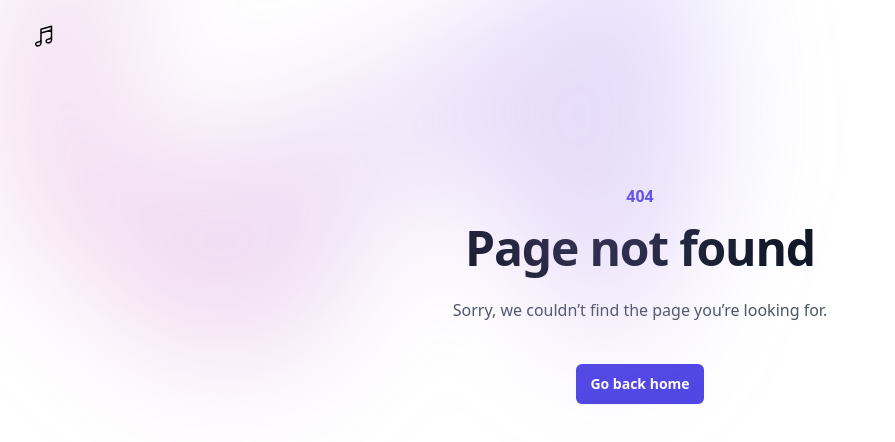
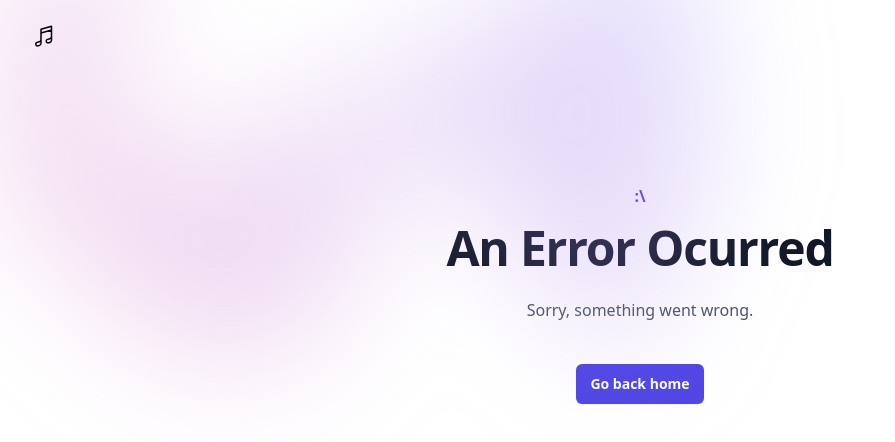
Before and after one commit to ericvtheg/beta-test-songs, a React (Vite) app in the folder client/: page /error in a window 1280 px wide. Before the commit this address had no page. Shown: the top 442 px of the page, without its empty margins (0-895 px from the left). Built offline with nearby package versions, Linux system fonts and the light colour scheme.

Commit message:
created error page

```diff
--- a/client/src/App.tsx
+++ b/client/src/App.tsx
@@ -13,6 +13,7 @@ import SongModal from "./Modals/Song-Modal";
 import TrackSuccessModal from "./Modals/Track-Success-Modal";
 import ReviewSuccessModal from "./Modals/Review-Success-Modal";
 import NoTracksAvailableModal from "./Modals/No-Tracks-Available";
+import Error from "./Pages/Error";
 
 const router = createBrowserRouter(
   createRoutesFromElements(
@@ -24,6 +25,7 @@ const router = createBrowserRouter(
       <Route path="track-success" element={<TrackSuccessModal />} />
       <Route path="review-success" element={<ReviewSuccessModal />} />
       <Route path="no-tracks-available" element={<NoTracksAvailableModal />} />
+      <Route path="error" element={<Error />} />
       <Route path="*" element={<PageNotFound />} />
     </Route>
   )
--- a/client/src/Modals/Fetch-Review-Modal.tsx
+++ b/client/src/Modals/Fetch-Review-Modal.tsx
@@ -35,7 +35,7 @@ export default function FetchReviewModal() {
           }
         } else {
           console.error("err");
-          navigate("/");
+          navigate("/error");
         }
       }
     };
--- a/client/src/Modals/Song-Modal.tsx
+++ b/client/src/Modals/Song-Modal.tsx
@@ -80,7 +80,7 @@ export default function SongModal() {
           setReviewCompleted(review.text !== null);
         } catch (err) {
           console.error("err");
-          navigate("/");
+          navigate("/error");
         }
       };
       fetchTrackData();
@@ -104,9 +104,6 @@ export default function SongModal() {
       <Dialog
         as="div"
         className="relative z-10"
-        onClose={() => {
-          // navigate("/");
-        }}
       >
         <Transition.Child
           as={Fragment}
--- a/client/src/Modals/Submit-Modal.tsx
+++ b/client/src/Modals/Submit-Modal.tsx
@@ -28,7 +28,7 @@ export default function SubmitModal() {
       navigate("/track-success");
     } catch (err) {
       console.error(err);
-      navigate("/");
+      navigate("/error");
     }
   };
 
--- /dev/null
+++ b/client/src/Pages/Error.tsx
@@ -0,0 +1,20 @@
+import { Link } from "react-router-dom";
+
+export default function Error() {
+  return (
+    <>
+      <main className="grid min-h-full place-items-center bg-white px-6 py-24 sm:py-32 lg:px-8">
+        <div className="text-center">
+          <p className="text-base font-semibold text-indigo-600">:\</p>
+          <h1 className="mt-4 text-3xl font-bold tracking-tight text-gray-900 sm:text-5xl">An Error Ocurred</h1>
+          <p className="mt-6 text-base leading-7 text-gray-600">Sorry, something went wrong.</p>
+          <div className="mt-10 flex items-center justify-center gap-x-6">
+            <Link to="/" className="rounded-md bg-indigo-600 px-3.5 py-2.5 text-sm font-semibold text-white shadow-sm hover:bg-indigo-500 focus-visible:outline focus-visible:outline-2 focus-visible:outline-offset-2 focus-visible:outline-indigo-600">
+              Go back home
+            </Link>
+          </div>
+        </div>
+      </main>
+    </>
+  )
+}
```
